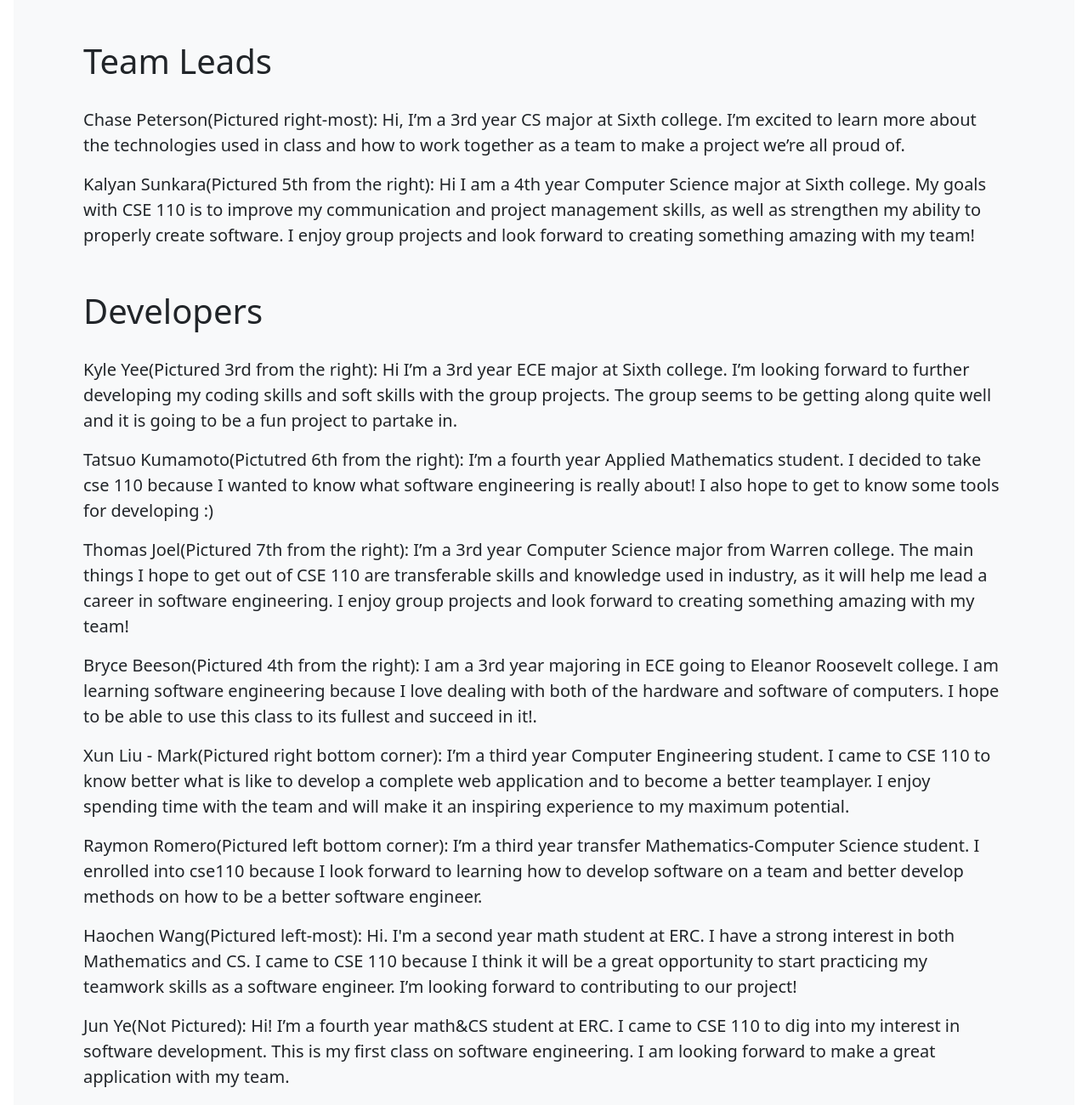
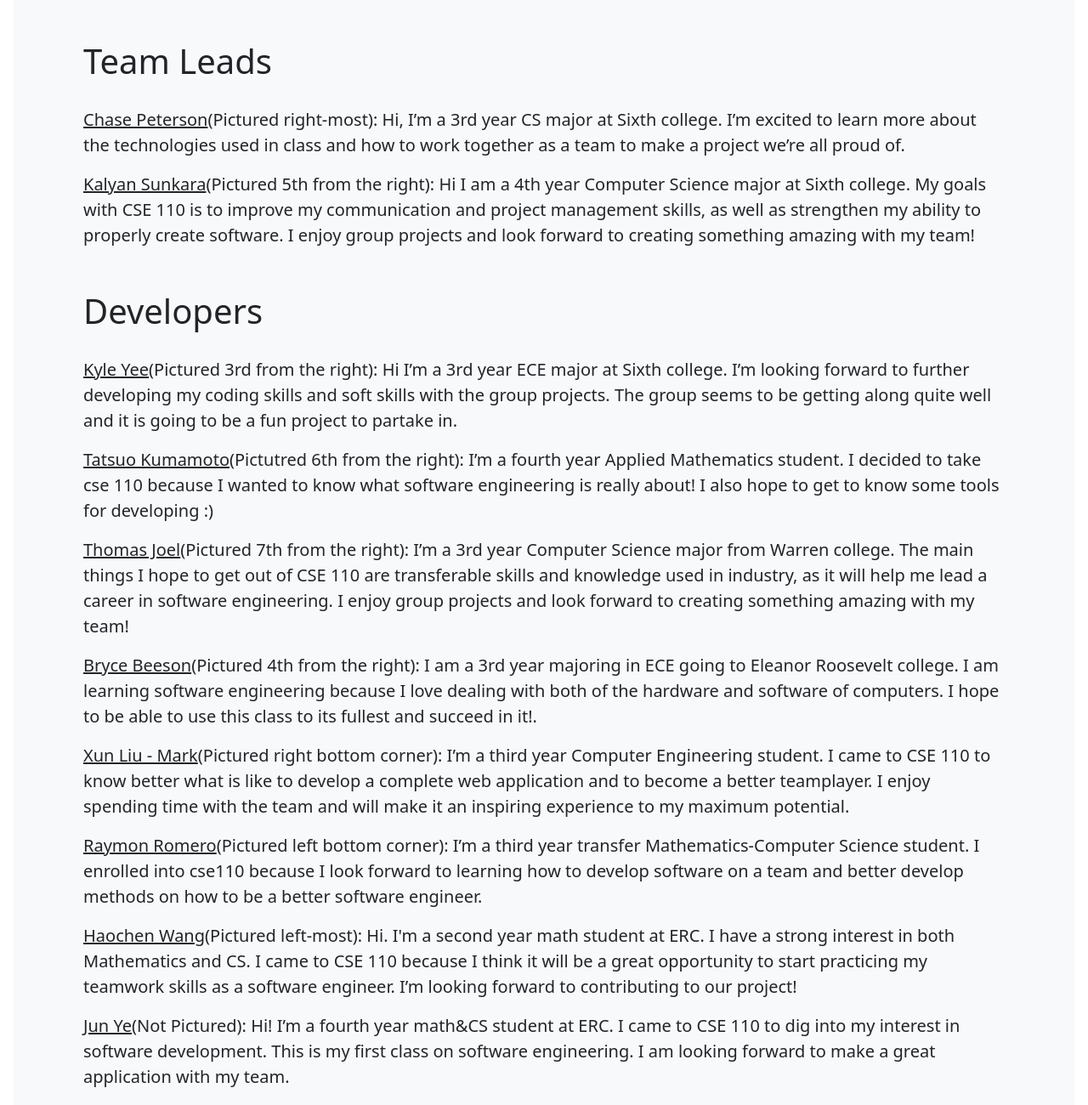
Before and after one commit to cse110-fa22-group3/cse110-fa22-group3, a website: page src/front-end/intro.html in a window 1280 px wide. Shown: the part 720-2020 px from the top of the page at 85% size. Drawn offline with nearby package versions, Linux system fonts and the light colour scheme.

Commit message:
changed bold and underline for intro

```diff
--- a/src/front-end/intro.html
+++ b/src/front-end/intro.html
@@ -75,38 +75,38 @@
         <div class="container">
             <main class="px-3">
                 <h1 class="titlepad">Team Leads </h1>
-                    <p class="lead">Chase Peterson(Pictured right-most): Hi, I’m a 3rd year CS major at Sixth college.
+                    <p class="lead"><u><strong>Chase Peterson</strong></u>(Pictured right-most): Hi, I’m a 3rd year CS major at Sixth college.
                         I’m excited to learn more about the technologies used in class
                         and how to work together as a team to make a project we’re all proud of.</p>
-                    <p class="lead">Kalyan Sunkara(Pictured 5th from the right): Hi I am a 4th year Computer Science major at Sixth college.
+                    <p class="lead"><u><strong>Kalyan Sunkara</strong></u>(Pictured 5th from the right): Hi I am a 4th year Computer Science major at Sixth college.
                         My goals with CSE 110 is to improve my communication and project management skills,
                         as well as strengthen my ability to properly create software.
                         I enjoy group projects and look forward to creating something amazing with my team!</p>
                 <h1 class="titlepad">Developers</h1>
-                    <p class="lead">Kyle Yee(Pictured 3rd from the right): Hi I’m a 3rd year ECE major at Sixth college.
+                    <p class="lead"><u><strong>Kyle Yee</strong></u>(Pictured 3rd from the right): Hi I’m a 3rd year ECE major at Sixth college.
                         I’m looking forward to further developing my coding skills and soft skills with the group projects.
                         The group seems to be getting along quite well and it is going to be a fun project to partake in.</p>
-                    <p class="lead">Tatsuo Kumamoto(Pictutred 6th from the right): I’m a fourth year Applied Mathematics student.
+                    <p class="lead"><u><strong>Tatsuo Kumamoto</strong></u>(Pictutred 6th from the right): I’m a fourth year Applied Mathematics student.
                         I decided to take cse 110 because I wanted to know what software engineering is really about!
                         I also hope to get to know some tools for developing :)</p>
-                    <p class="lead">Thomas Joel(Pictured 7th from the right): I’m a 3rd year Computer Science major from Warren college.
+                    <p class="lead"><u><strong>Thomas Joel</strong></u>(Pictured 7th from the right): I’m a 3rd year Computer Science major from Warren college.
                         The main things I hope to get out of CSE 110 are transferable skills and knowledge used in industry,
                         as it will help me lead a career in software engineering.
                         I enjoy group projects and look forward to creating something amazing with my team!</p>
-                    <p class="lead">Bryce Beeson(Pictured 4th from the right): I am a 3rd year majoring in ECE going to Eleanor Roosevelt college.
+                    <p class="lead"><u><strong>Bryce Beeson</strong></u>(Pictured 4th from the right): I am a 3rd year majoring in ECE going to Eleanor Roosevelt college.
                         I am learning software engineering because I love dealing with both of the hardware and software of computers.
                         I hope to be able to use this class to its fullest and succeed in it!.</p>
-                    <p class="lead">Xun Liu - Mark(Pictured right bottom corner): I’m a third year Computer Engineering student.
+                    <p class="lead"><u><strong>Xun Liu - Mark</strong></u>(Pictured right bottom corner): I’m a third year Computer Engineering student.
                         I came to CSE 110 to know better what is like to develop a complete web application and to become a better teamplayer.
                         I enjoy spending time with the team and will make it an inspiring experience to my maximum potential.</p>
-                    <p class="lead">Raymon Romero(Pictured left bottom corner): I’m a third year transfer Mathematics-Computer Science student.
+                    <p class="lead"><u><strong>Raymon Romero</strong></u>(Pictured left bottom corner): I’m a third year transfer Mathematics-Computer Science student.
                         I enrolled into cse110 because I look forward to learning how to develop software on a team and
                         better develop methods on how to be a better software engineer.</p>
-                    <p class="lead">Haochen Wang(Pictured left-most): Hi. I'm a second year math student at ERC.
+                    <p class="lead"><u><strong>Haochen Wang</strong></u>(Pictured left-most): Hi. I'm a second year math student at ERC.
                         I have a strong interest in both Mathematics and CS.
                         I came to CSE 110 because I think it will be a great opportunity to start practicing my teamwork skills as a software engineer.
                         I’m looking forward to contributing to our project!</p>
-                    <p class="lead">Jun Ye(Not Pictured): Hi! I’m a fourth year math&CS student at ERC.
+                    <p class="lead"><u><strong>Jun Ye</strong></u>(Not Pictured): Hi! I’m a fourth year math&CS student at ERC.
                         I came to CSE 110 to dig into my interest in software development.
                         This is my first class on software engineering. I am looking forward to make a great application with my team.</p>
             </main>
```
